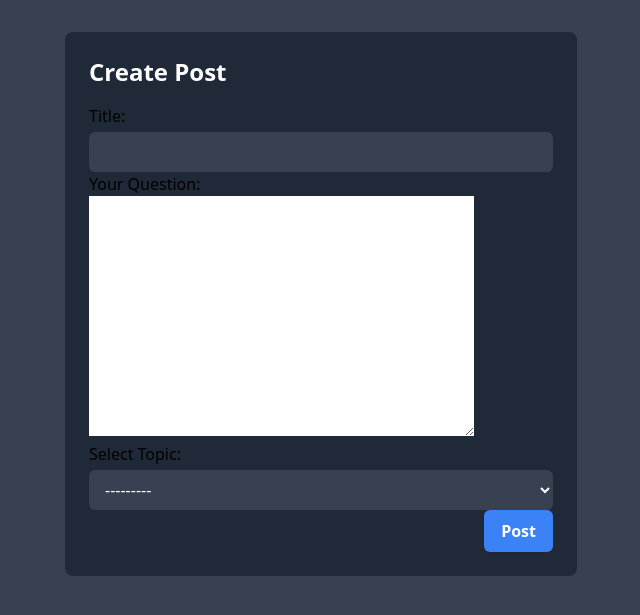
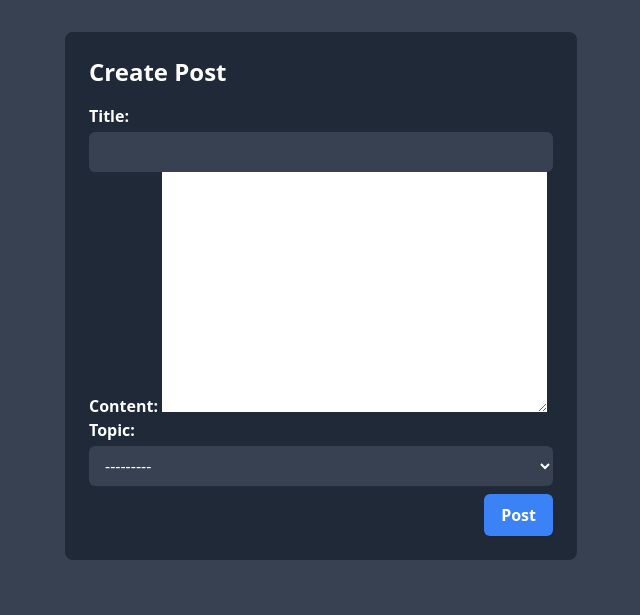
Before and after one commit to Maxix25/Blog, a Django app: page /posts/create/ in a window 1280 px wide. Shown: the part 68-683 px from the top of the page, without its empty margins (319-959 px from the left). Run offline with Django 4.2, Linux system fonts and the light colour scheme; the visitor is signed in with stand-in values (Sample User, id 1); some libraries are stand-ins or nearby versions.

Commit message:
Fix view post and forms

```diff
--- a/posts/forms.py
+++ b/posts/forms.py
@@ -1,17 +1,7 @@
-# In forms.py
 from django import forms
 from .models import Posts
-from mdeditor.fields import MDTextFormField
 
 class PostForm(forms.ModelForm):
-    def __init__(self, *args, **kwargs):
-        super().__init__(*args, **kwargs)
-        self.fields['content'].label = 'Your Question:'
-        self.fields['topic'].label = 'Select Topic:'
-
-        # Add CSS classes to labels
-        self.fields['content'].label_attr = {'class': 'text-white font-bold'}
-        self.fields['topic'].label_attr = {'class': 'text-white font-bold'}
     class Meta:
         model = Posts
         fields = ['title', 'content', 'topic']
--- a/posts/templates/create_post.html
+++ b/posts/templates/create_post.html
@@ -8,9 +8,14 @@
             <h2 class="text-2xl font-bold mb-4 text-white">Create Post</h2>
             {% csrf_token %}
             {{ form.media }}
-            {{ form.as_p }}
+            <label for="id_title" class="text-white font-bold">Title:</label>
+            {{ form.title }}
+            <label for="id_content" class="text-white font-bold">Content:</label>
+            {{ form.content }}
+            <label for="id_topic" class="text-white font-bold">Topic:</label>
+            {{ form.topic }}
             <div class="flex justify-end">
-                <button type="submit" class="bg-blue-500 hover:bg-blue-600 focus:ring-blue-500 focus:ring-offset-blue-200 text-white font-semibold py-2 px-4 border border-transparent rounded-md shadow-sm focus:outline-none focus:ring-2 focus:ring-offset-2">
+                <button type="submit" class="bg-blue-500 hover:bg-blue-600 focus:ring-blue-500 focus:ring-offset-blue-200 text-white font-semibold py-2 px-4 border border-transparent rounded-md shadow-sm focus:outline-none focus:ring-2 focus:ring-offset-2 mt-2">
                     Post
                 </button>
             </div>
--- a/posts/templates/view_post.html
+++ b/posts/templates/view_post.html
@@ -3,7 +3,9 @@
 <div class="container mx-auto mt-8">
     <div class="bg-gray-800 shadow-md rounded-lg p-8">
         <h1 class="text-3xl font-bold mb-4 text-white">{{ post.title }}</h1>
-        {{ post.content|safe }}
+        <div class="text-white">
+            {{ post.content|safe }}
+        </div>
         <p class="text-sm text-gray-600 mb-4 text-white">Date: {{ post.date }}</p>
         <p class="text-sm text-gray-600 mb-8 text-white">Author: {{ post.author }}</p>
 
--- a/posts/views.py
+++ b/posts/views.py
@@ -6,10 +6,18 @@ from django.contrib import messages
 from django.contrib.auth.decorators import login_required
 from django.contrib.auth.models import User
 from django.http import HttpResponseRedirect
+from user_profile.models import Profile
+from .forms import PostForm, CommentForm
+from .models import Posts, Comment
+from markdown.extensions.codehilite import CodeHiliteExtension
 
-from .forms import PostForm, CommentForm
-from user_profile.models import Profile
-from .models import Posts, Comment
+
+ALLOWED_TAGS = ['h1', 'h2', 'h3', 'h4', 'h5', 'h6', 'div', 'img', 'p', 'pre', 'code', 'span']
+ALLOWED_ATTRIBUTES = {
+    "a": ["href"],
+    'img': ['src', 'alt']
+}
+
 
 @login_required
 def create_post(request):
@@ -20,7 +28,7 @@ def create_post(request):
             form.instance.author = profile
             form.save()
             messages.success(request, "Post created successfully!")
-            return HttpResponseRedirect(reverse('view_post', args=[form.instance.id]))
+            return redirect(reverse('view_post', args=[form.instance.id]))
         else:
             messages.error(request, "Form is not valid")
     else:
@@ -29,9 +37,9 @@ def create_post(request):
 
 @login_required
 def view_post(request, post_id):
-    md = markdown.Markdown(extensions = ["fenced_code"])
+    md = markdown.Markdown(extensions = ["fenced_code", CodeHiliteExtension()])
     post = get_object_or_404(Posts, id=post_id)
-    post.content = bleach.clean(md.convert(post.content), strip = True)
+    post.content = bleach.clean(md.convert(post.content), tags = ALLOWED_TAGS, attributes = ALLOWED_ATTRIBUTES)
     comments = Comment.objects.filter(post = post)
     comment_form = CommentForm()
     return render(request, 'view_post.html', {'post': post, 'comments': comments, "comment_form": comment_form})
```
